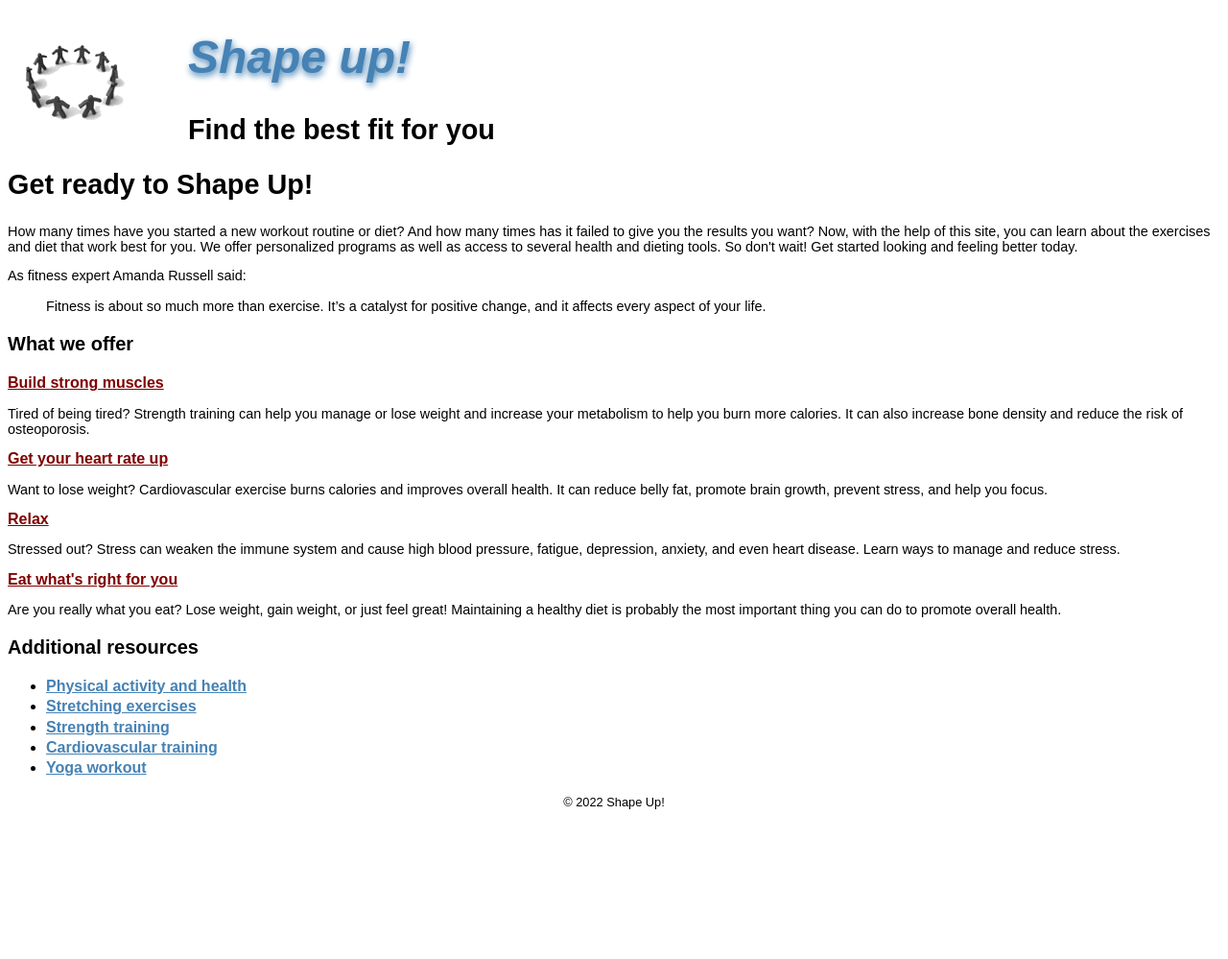
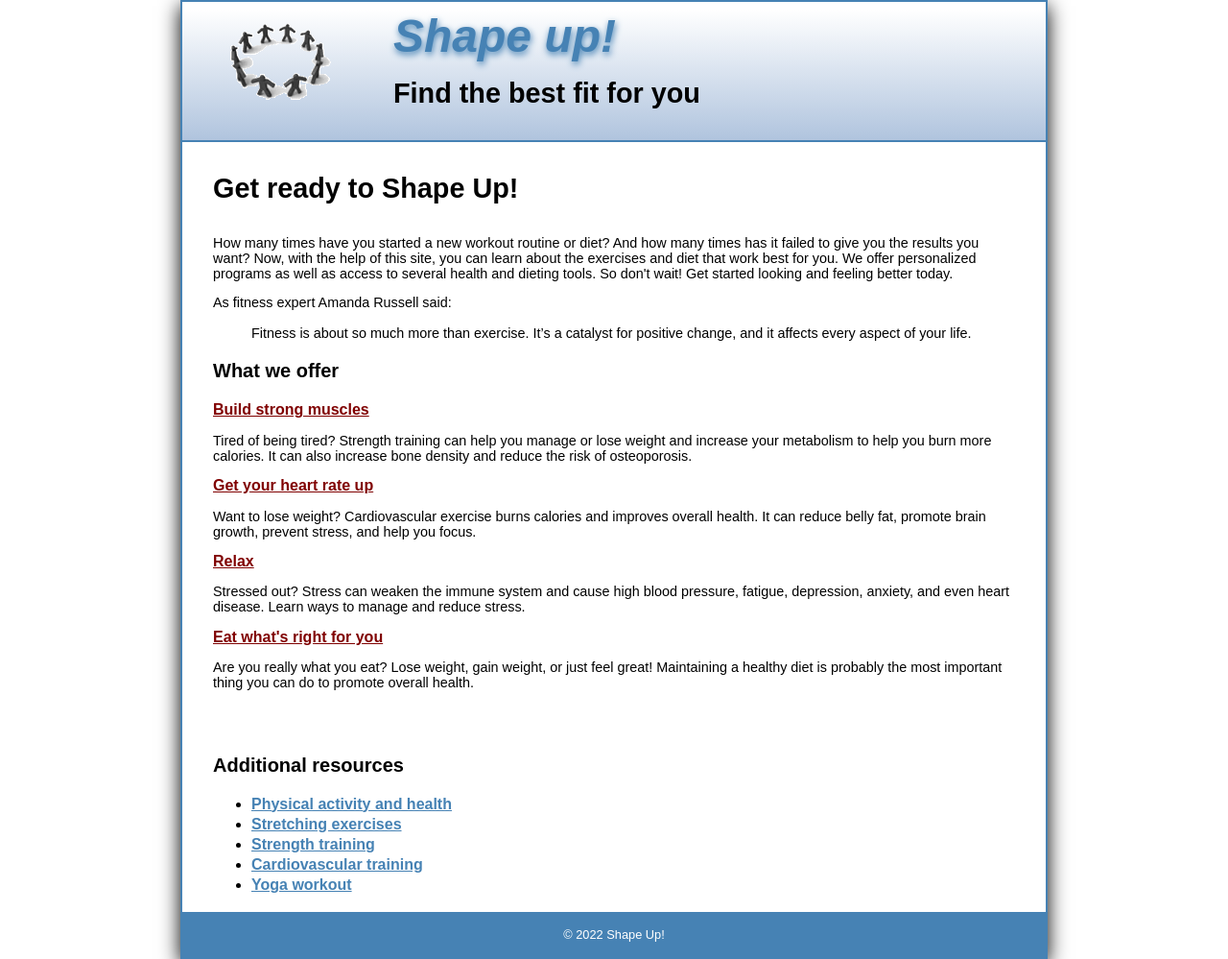
Before and after one commit to LVT53/shape-up, a website built with webpack: page index.html in a window 1280 px wide. Shown: the whole page at 96% size. Before the commit the page ends 856 px from the top, so only its background shows below. Built offline with nearby package versions, Linux system fonts and the light colour scheme.

Commit message:
Step 5 checkpoint

```diff
--- a/index.html
+++ b/index.html
@@ -17,6 +17,7 @@
         <h2>Find the best fit for you</h2>
       </div>
     </div>
+      <div class="main_content">
         <h2>Get ready to Shape Up!</h2>
         <p>
           How many times have you started a new workout routine or diet? And how many times has it failed to give you the results you want? Now, with the help of this site, you can learn about the exercises and diet that work best for you. We offer personalized programs as well as access to several health and dieting tools. So don't wait! Get started looking and feeling better today.
@@ -36,6 +37,7 @@
         <p>Stressed out? Stress can weaken the immune system and cause high blood pressure, fatigue, depression, anxiety, and even heart disease. Learn ways to manage and reduce stress.</p>
         <a href="diet/index.html">Eat what's right for you</a>
         <p>Are you really what you eat? Lose weight, gain weight, or just feel great! Maintaining a healthy diet is probably the most important thing you can do to promote overall health.</p>
+      </div>
     </main>
   <aside>
     <h3>Additional resources</h3>
--- a/styles/main.css
+++ b/styles/main.css
@@ -1,5 +1,9 @@
 body {
   font-family: sans-serif;
+  width: 900px;
+  border: solid 2px steelblue;
+  box-shadow: #000 0 6px 20px;
+  margin: 0 auto;
 }
 
 h1 {
@@ -7,10 +11,12 @@ h1 {
   color: steelblue;
   font-style: italic;
   text-shadow: steelblue 1px 3px 7px;
+  margin: .5rem 0 1rem 0;
 }
 
 h2 {
   font-size: 1.8rem;
+  margin: 0 0 2rem 0;
 }
 
 h3 {
@@ -31,6 +37,10 @@ main a:focus {
   color: steelblue;
 }
 
+aside {
+  padding: 0 2rem;
+}
+
 aside a {
   font-weight: bold;
   color: steelblue;
@@ -39,6 +49,12 @@ aside a {
 aside a:hover,
 aside a:focus {
   color: maroon;
+}
+
+.hero {
+  border-bottom: solid 2px steelblue;
+  background: linear-gradient(to bottom, #fff, lightsteelblue);
+  padding: 0 0 0 2rem;
 }
 
 .hero img {
@@ -55,7 +71,17 @@ li {
   padding-bottom: .2rem;
 }
 
+.main_content {
+  padding: 2rem;
+}
+
+footer {
+  background-color: steelblue;
+  padding: .2rem 0;
+}
+
 footer p {
   text-align: center;
   font-size: .8rem;
+  color: #fff;
 }
```
Lines whose indentation alone changed are shown as unchanged.
